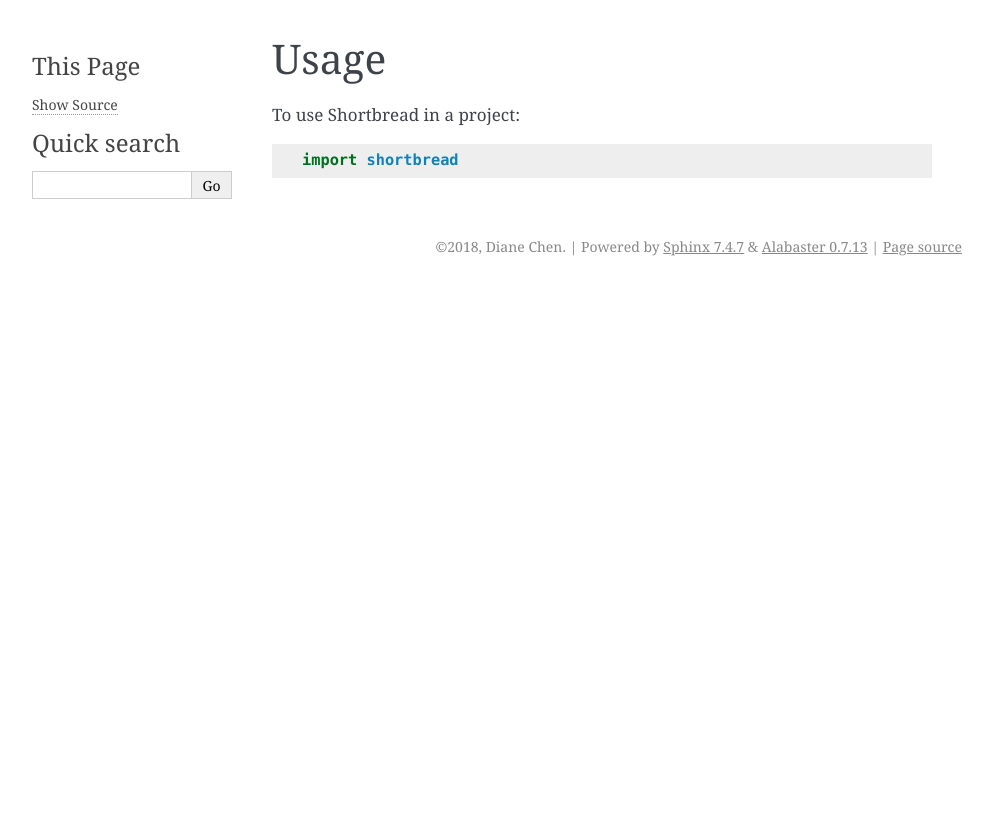
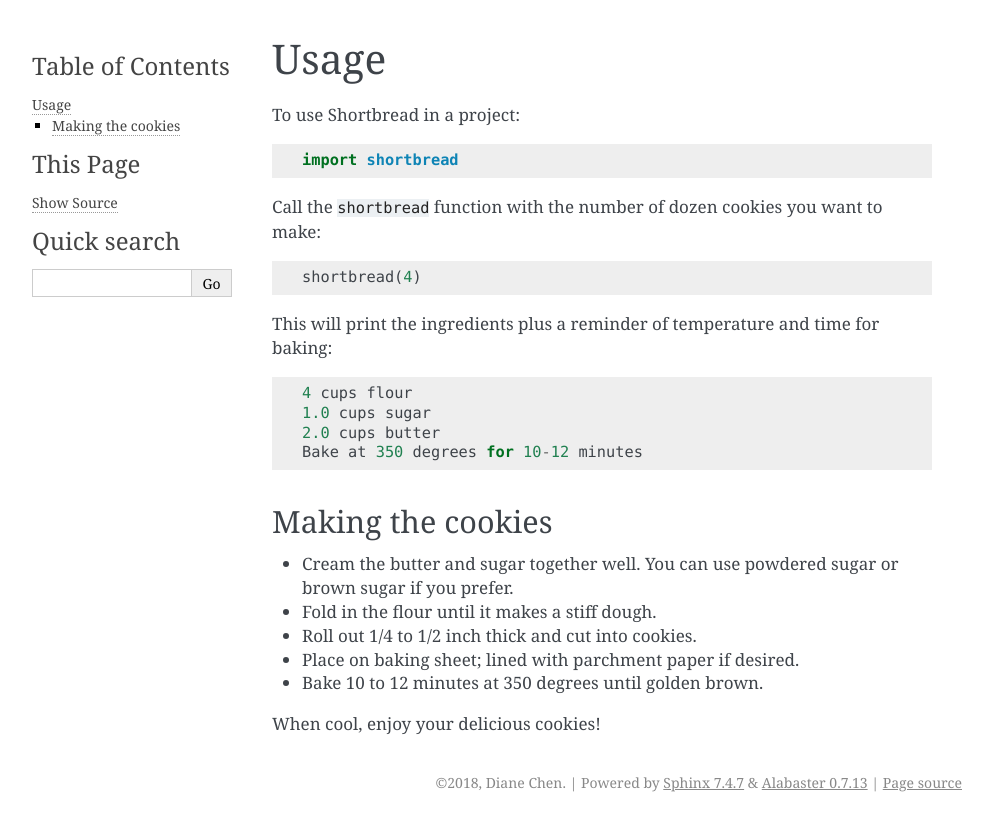
Before and after one commit to purplediane/shortbread, a Sphinx documentation site: the page built from docs/usage.rst, in a window 1280 px wide. Shown: the top 831 px of the page, without its empty margins (148-1141 px from the left). Built offline with Sphinx 7.4.7, drawn with Linux system fonts in a browser that asks for light colours; pages that are not in the unit, such as notebooks, are missing from menus.

Commit message:
Add initial docs and info.

```diff
--- a/docs/usage.rst
+++ b/docs/usage.rst
@@ -5,3 +5,30 @@ Usage
 To use Shortbread in a project::
 
     import shortbread
+
+Call the ``shortbread`` function with the number of dozen cookies you want to make:
+
+::
+
+    shortbread(4)
+
+
+This will print the ingredients plus a reminder of temperature and time for baking:
+
+::
+
+    4 cups flour
+    1.0 cups sugar
+    2.0 cups butter
+    Bake at 350 degrees for 10-12 minutes
+
+Making the cookies
+------------------
+
+* Cream the butter and sugar together well. You can use powdered sugar or brown sugar if you prefer.
+* Fold in the flour until it makes a stiff dough.
+* Roll out 1/4 to 1/2 inch thick and cut into cookies.
+* Place on baking sheet; lined with parchment paper if desired.
+* Bake 10 to 12 minutes at 350 degrees until golden brown.
+
+When cool, enjoy your delicious cookies!
```
Also changed, not shown: README.rst (+6 -1 lines).
